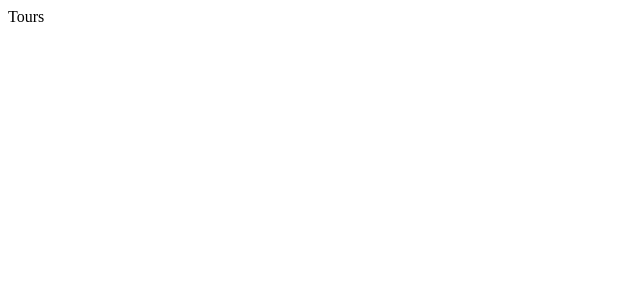
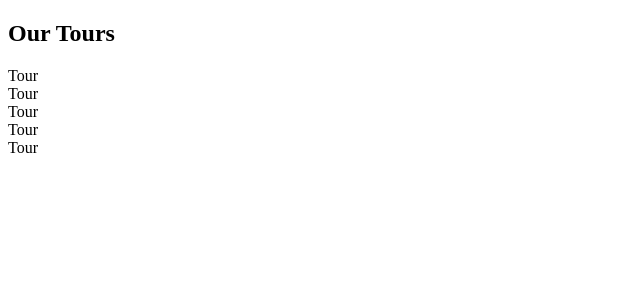
Before and after one commit to LaurenCummings/tours-project, a React (Vite) app: page / in a window 1280 px wide. Shown: the top 300 px of the page, without its empty margins (0-640 px from the left). Built offline with nearby package versions, Linux system fonts and the light colour scheme.

Commit message:
Created Tour component and mapped tours

```diff
--- a/src/App.jsx
+++ b/src/App.jsx
@@ -3,13 +3,13 @@ import { useState } from 'react';
 import Tours from './components/Tours';
 import data from './Tours';
 
-
 function App() {
   const [tours, setTours] = useState(data);
+  console.log(tours);
 
   return (
     <main>
-      <Tours />
+      <Tours tours={tours} />
     </main>
   )
 
--- /dev/null
+++ b/src/components/Tour.jsx
@@ -0,0 +1,9 @@
+function Tour() {
+    return (
+        <div>
+            Tour
+        </div>
+    )
+}
+
+export default Tour
--- a/src/components/Tours.jsx
+++ b/src/components/Tours.jsx
@@ -1,8 +1,18 @@
-function Tours() {
+import Tour from './Tour';
+
+function Tours({tours}) {
     return (
-        <div>
-            Tours
-        </div>
+        <section>
+            <div className="title">
+                <h2>Our Tours</h2>
+                <div className="underline"></div>
+            </div>
+            <div>
+                {tours.map((tour) => {
+                    return <Tour key={tour.id} ></Tour>
+                })}
+            </div>
+        </section>
     )
 }
 
```
